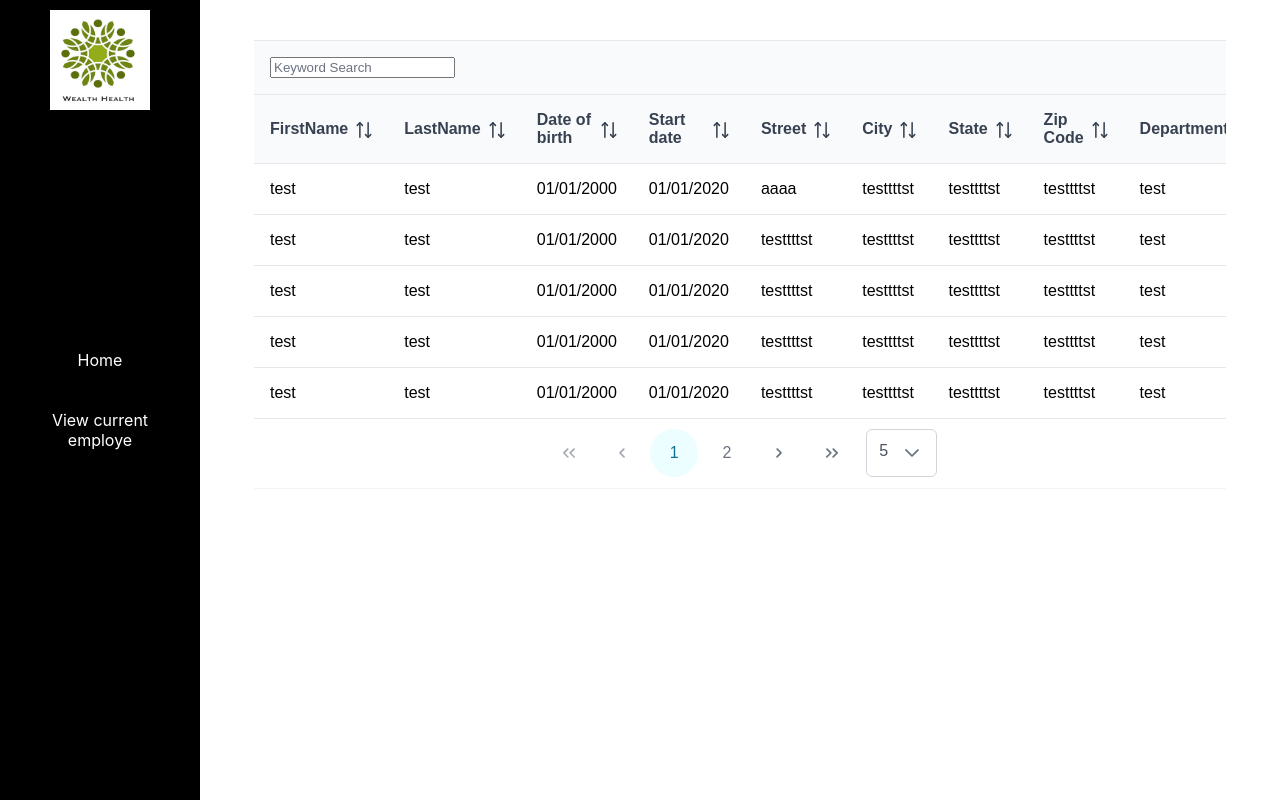
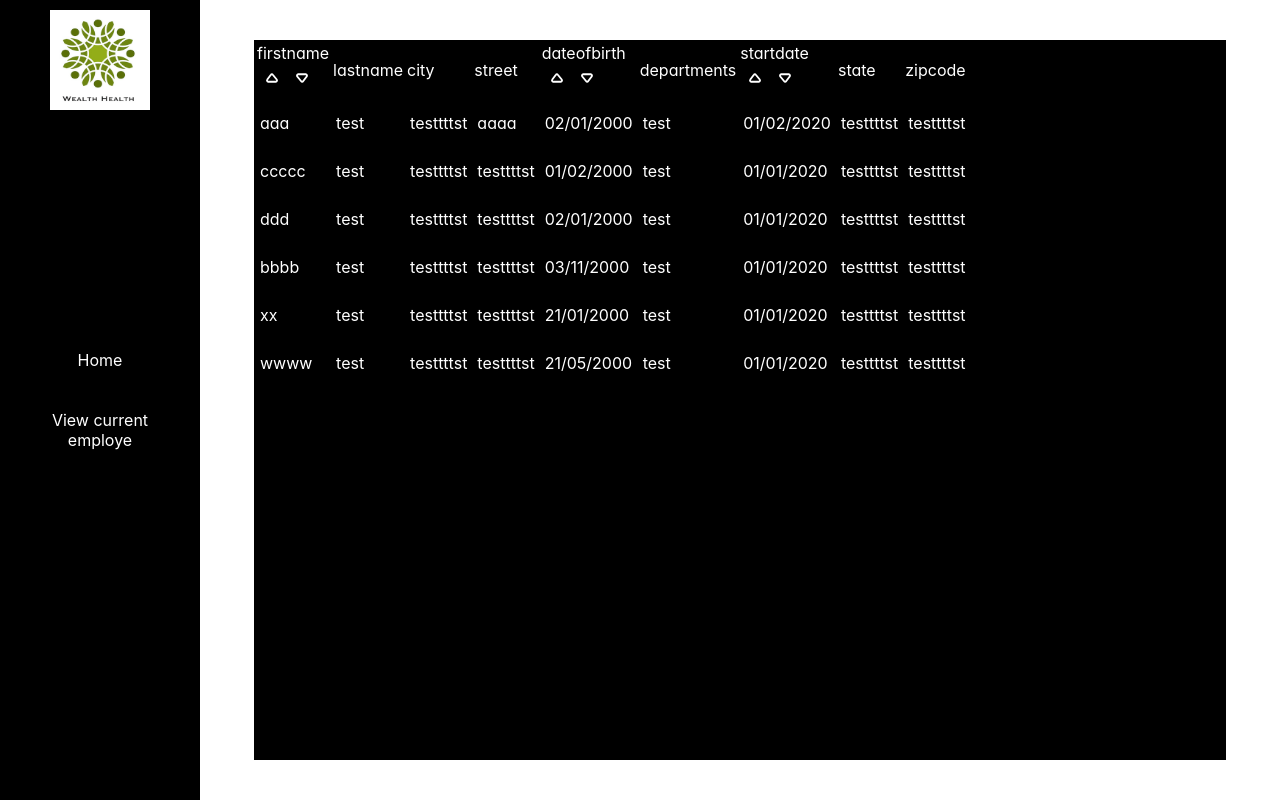
Before and after one commit to FlorentMarien/OC-React-Projet14, a React (Create React App) app: page /viewlist in a window 1280 px wide. Built offline with nearby package versions, Linux system fonts and the light colour scheme; a web font is replaced by a local one.

Commit message:
Ajout - datatableCustom

```diff
--- a/src/composantes/CalendrierCustom.jsx
+++ b/src/composantes/CalendrierCustom.jsx
@@ -149,7 +149,7 @@ function CalendrierCustom(props) {
 
         }
        tab = (
-        <div id={id} className='calendrier'>
+        <div id={id+"-custom"} className='calendrier'>
             <thead className='calendrier-activedate'>
             <p>{DateCal.getFullYear()}</p>
             <p>{DateCal.toLocaleDateString(objectformatCalendrier[formatCalendrier][2],{weekday:'long',day: 'numeric',month: 'long'})}</p>
@@ -188,7 +188,7 @@ function CalendrierCustom(props) {
     return (
         <>
             <div className={'full-container-'+id}>
-                <input type="text" value={DateCal.toLocaleDateString(objectformatCalendrier[formatCalendrier][2],{weekday:'long',day: 'numeric',month: 'long',year:'numeric'})} onClick={(e)=> Open === 1 ? setOpen(0) : setOpen(1)}/>
+                <input id={id} type="text" value={DateCal.toLocaleDateString(objectformatCalendrier[formatCalendrier][2],{weekday:'long',day: 'numeric',month: 'long',year:'numeric'})} onClick={(e)=> Open === 1 ? setOpen(0) : setOpen(1)}/>
                 <div className="calendrier-container">
                 {
                     Open === 1 &&
--- a/src/composantes/Datatable.jsx
+++ b/src/composantes/Datatable.jsx
@@ -6,11 +6,29 @@ import { Column } from 'primereact/column';
 import { useState } from 'react';
 import { departments } from '../assets/data/data';
 
-function Datatable(data) {
+import {DatatableCustom, ColumnCustom} from './DatatableCustom';
+
+function Datatable(props) {
     const [Search,setSearch] = useState('');
-    data = data.data;
+    let data = props.data;
     return (
-        <DataTable globalFilter={Search} globalFilterFields={['firstname', 'lastname', 'dateofbirth', 'startdate','street','city','state','zipcode','departments']} emptyMessage="No customers found." header={HeaderDatatable({state:Search,setstate:setSearch})} value={data} paginator rows={5} rowsPerPageOptions={[5, 10, 25, 50]} sortMode='multiple' tableStyle={{ minWidth: '50rem' }}>
+        <>
+         <DatatableCustom id={props.id} data={data}>
+            <ColumnCustom field="firstname" sortable></ColumnCustom>
+            <ColumnCustom field="lastname" ></ColumnCustom>
+            <ColumnCustom field="city"></ColumnCustom>
+            <ColumnCustom field="street"></ColumnCustom>
+            <ColumnCustom field="dateofbirth" dataType={"date"} sortable></ColumnCustom>
+            <ColumnCustom field="departments"></ColumnCustom>
+            <ColumnCustom field="startdate" dataType={"date"} sortable></ColumnCustom>
+            <ColumnCustom field="state"></ColumnCustom>
+            <ColumnCustom field="zipcode"></ColumnCustom>
+         </DatatableCustom>
+
+
+        {
+            /*
+            <DataTable globalFilter={Search} globalFilterFields={['firstname', 'lastname', 'dateofbirth', 'startdate','street','city','state','zipcode','departments']} emptyMessage="No customers found." header={HeaderDatatable({state:Search,setstate:setSearch})} value={data} paginator rows={5} rowsPerPageOptions={[5, 10, 25, 50]} sortMode='multiple' tableStyle={{ minWidth: '50rem' }}>
             <Column field="firstname" sortable header="FirstName"></Column>
             <Column field="lastname" sortable header="LastName"></Column>
             <Column field="dateofbirth" sortable header="Date of birth"></Column>
@@ -20,7 +38,10 @@ function Datatable(data) {
             <Column field="state" sortable header="State"></Column>
             <Column field="zipcode" sortable header="Zip Code"></Column>
             <Column field="departments" sortable header="Departments"></Column>
-        </DataTable>
+            </DataTable>
+            */
+        }
+        </>
     );
 }
 
--- /dev/null
+++ b/src/composantes/DatatableCustom.jsx
@@ -0,0 +1,144 @@
+import './../styles/Input.css';
+import './../styles/DatatableCustom.css';
+import { useState } from 'react';
+import ArrowUp from './../assets/icon/sort-up-svgrepo-com.svg';
+import ArrowDown from './../assets/icon/sort-down-svgrepo-com.svg';
+import { departments } from '../assets/data/data';
+import { invalid } from 'moment';
+
+export function ColumnCustom(props) {
+    return(
+        <td>{ props.name }</td>
+    );
+}
+function CelCustom(props){
+    let view;
+    if(props.dataType === "string" ) view = (<td>{props.value}</td>);
+    if(props.dataType === "date" ) view = (<td>{new Date(props.value).toLocaleDateString("fr-Fr")}</td>);
+    return (
+
+        <td>{ view }</td>
+    )
+}
+function HeaderCustom(props, state){
+    return (
+        <thead>
+            {
+                props.children.map( x => { return (
+                    <td>
+                        <div>{x.props.field}</div>
+                        {
+                        x.props.sortable === true &&
+                        <>
+                            <img src={ArrowUp} onClick={()=>FilterColumnAscend({field: x.props.field, dataType: x.props.dataType === undefined ? "string" : x.props.dataType, state:state})} name="Filter list ascending"/>
+                            <img src={ArrowDown} onClick={()=>FilterColumnDesc({field: x.props.field, dataType: x.props.dataType === undefined ? "string" : x.props.dataType, state:state,})} name="Filter list descending"/>
+                        </>
+                        }
+                    </td>
+                )})
+            }
+        </thead>
+    );
+}
+export function DatatableCustom(props) {
+    let [listUser,setlistUser] = useState(props.data);
+    let datatable = (
+        <table id={props.id !== undefined && props.id} className='datatable'>
+        {HeaderCustom(props, [listUser,setlistUser])}
+        {
+            listUser.map(dataelement => {
+                let line= (
+                    <tr>
+                        {props.children.map( x => { return CelCustom({ columName:x.props.field,value:dataelement[x.props.field], dataType:x.props.dataType === undefined ? "string" : x.props.dataType})})}
+                    </tr>
+                );
+                return line;
+            })
+        }
+        </table>
+     );
+    return (
+        <>
+            {datatable}
+        </>
+    );
+}
+function Filter(text1,text2,dataType,order){
+    let verif = 1;
+    if(dataType === "string"){
+        let string1 = new String(text1);
+        let string2 = new String(text2);
+        if(string1 !== string2){
+            if(string1.length === 0) {
+                verif=2;
+                if(string1.length === 0 && string2.length === 0) verif=0;
+            }
+            else{
+                if(string2.length === 0) verif=0;
+                else{
+                    for(let x=0;x < string1.length;x++){
+                        if(string1.charCodeAt(x) < string2.charCodeAt(x)) verif=2;
+                    }
+                }
+            }
+        }else{ verif = 0;}
+    }
+    if(dataType === "date"){
+        let date1 = new Date(text1);
+        let date2 = new Date(text2);
+
+        if(!isNaN(date1.getTime()) === true && !isNaN(date2.getTime()) === true ){
+
+            if(date1.getTime() === date2.getTime()) verif = 0;
+            if(date1.getTime() > date2.getTime()) verif = 1;
+            if(date1.getTime() < date2.getTime()) verif = 2;
+        }else{
+            if(isNaN(date1.getTime()) === true){
+                if(order === "desc" && !isNaN(date2.getTime()) === true) verif = 2;
+                else verif=0;
+
+                if(order === "asc" && !isNaN(date2.getTime()) === true) verif = 1;
+            }else verif = 0;
+        }
+
+    }
+    return verif;
+    // 0 = / 1 < / 2 >
+}
+//inverser
+function FilterColumnDesc(obj){
+    let defaultState = {...obj.state};
+    let listUser = [...defaultState[0]];
+    let field = obj.field;
+    let dataType = obj.dataType;
+    let x=0;
+    while(x < listUser.length-1){
+       if(Filter(listUser[x][field] , listUser[x+1][field],dataType,"desc") === 2){
+            let tampon = listUser[x];
+            listUser[x] = listUser[x+1];
+            listUser[x+1] = tampon;
+            x=0;
+       }else{
+       x++;
+       }
+    }
+    defaultState[1]([...listUser]);
+}
+function FilterColumnAscend(obj){
+    let defaultState = {...obj.state};
+    let listUser = [...defaultState[0]];
+    let field = obj.field;
+    let dataType = obj.dataType;
+    let x=0;
+    while(x < listUser.length-1){
+       if(Filter(listUser[x][field] , listUser[x+1][field],dataType,"asc") === 1){
+            let tampon = listUser[x+1];
+            listUser[x+1] = listUser[x];
+            listUser[x] = tampon;
+            x=0;
+       }else {
+        x++;
+       }
+    }
+    defaultState[1]([...listUser]);
+}
--- a/src/composantes/InputDate.jsx
+++ b/src/composantes/InputDate.jsx
@@ -4,14 +4,12 @@ import CalendrierCustom from './CalendrierCustom'
 import 'react-datepicker/src/stylesheets/datepicker.scss'
 import { useState } from 'react';
 function InputDate(props) {
-
-    const [DateCal,setDateCal] = useState(new Date());
     let data = props.data;
     return (
         <>
         <label>{data.label}</label>
-        {/*<DatePicker id={data.name} name={data.name} selected={DateCal} onChange={(date) => setDateCal(date)} />*/}
-        <CalendrierCustom id={data.name+"-custom"} selected={DateCal} onChange={(date) => {setDateCal(date)}} rangeYear={props.rangeYear} rangeWeekday={props.rangeWeekday} formatCalendrier={props.formatCalendrier}/>
+        {/*<DatePicker id={data.name} name={data.name} selected={props.state[0]} onChange={(date) => props.state[1](date)} />*/}
+        <CalendrierCustom id={data.name} selected={props.state[0]} onChange={(date) => { props.state[1](date);}} rangeYear={props.rangeYear} rangeWeekday={props.rangeWeekday} formatCalendrier={props.formatCalendrier}/>
         </>
     );
 }
--- a/src/flux.js
+++ b/src/flux.js
@@ -1,7 +1,7 @@
 import { configureStore } from '@reduxjs/toolkit'
 import { combineReducers } from 'redux'
 
-const info = [{firstname:'test',lastname:'test',dateofbirth:'01/01/2000',startdate:'01/01/2020',street:'aaaa',city:'testtttst',state:'testtttst',zipcode:'testtttst',departments:'test'},{firstname:'test',lastname:'test',dateofbirth:'01/01/2000',startdate:'01/01/2020',street:'testtttst',city:'testtttst',state:'testtttst',zipcode:'testtttst',departments:'test'},{firstname:'test',lastname:'test',dateofbirth:'01/01/2000',startdate:'01/01/2020',street:'testtttst',city:'testtttst',state:'testtttst',zipcode:'testtttst',departments:'test'},{firstname:'test',lastname:'test',dateofbirth:'01/01/2000',startdate:'01/01/2020',street:'testtttst',city:'testtttst',state:'testtttst',zipcode:'testtttst',departments:'test'},{firstname:'test',lastname:'test',dateofbirth:'01/01/2000',startdate:'01/01/2020',street:'testtttst',city:'testtttst',state:'testtttst',zipcode:'testtttst',departments:'test'},{firstname:'test',lastname:'test',dateofbirth:'01/01/2000',startdate:'01/01/2020',street:'testtttst',city:'testtttst',state:'testtttst',zipcode:'testtttst',departments:'test'}]
+const info = [{firstname:'aaa',lastname:'test',dateofbirth:'01/02/2000',startdate:'02/01/2020',street:'aaaa',city:'testtttst',state:'testtttst',zipcode:'testtttst',departments:'test'},{firstname:'ccccc',lastname:'test',dateofbirth:'02/01/2000',startdate:'01/01/2020',street:'testtttst',city:'testtttst',state:'testtttst',zipcode:'testtttst',departments:'test'},{firstname:'ddd',lastname:'test',dateofbirth:'01/02/2000',startdate:'01/01/2020',street:'testtttst',city:'testtttst',state:'testtttst',zipcode:'testtttst',departments:'test'},{firstname:'bbbb',lastname:'test',dateofbirth:'11/03/2000',startdate:'01/01/2020',street:'testtttst',city:'testtttst',state:'testtttst',zipcode:'testtttst',departments:'test'},{firstname:'xx',lastname:'test',dateofbirth:'01/21/2000',startdate:'01/01/2020',street:'testtttst',city:'testtttst',state:'testtttst',zipcode:'testtttst',departments:'test'},{firstname:'wwww',lastname:'test',dateofbirth:'05/21/2000',startdate:'01/01/2020',street:'testtttst',city:'testtttst',state:'testtttst',zipcode:'testtttst',departments:'test'}]
 
 const userReducer = (state = info,action) => {
     if(action.type === "ADD_USER") {
--- a/src/pages/Index.jsx
+++ b/src/pages/Index.jsx
@@ -16,6 +16,9 @@ function Index() {
   const dispatch = useDispatch();
   const [State,SetState] = useState({label:states[0].name,value:states[0].name,selectedIndex:0})
   const [Department,SetDepartment] = useState({label:departments[0].name,value:departments[0].name,selectedIndex:0});
+
+  const[StateStartDate,SetStateStartDate] = useState(new Date())
+  const[StateDateOfBirth,SetStateDateOfBirth] = useState(new Date())
   const [ModaleValue,setModaleValue] = useState({text:"Confirmation", open:0})
   //const notify = () => toast("Ajout réussi");
   const options = {
@@ -51,8 +54,8 @@ function Index() {
     let data = {
       firstname: document.getElementById("input-firstname").value,
       lastname: document.getElementById("input-lastname").value,
-      dateofbirth: document.getElementById("input-datebirth").value,
-      startdate: document.getElementById("input-startdate").value,
+      dateofbirth: StateDateOfBirth,
+      startdate: StateStartDate,
       street: document.getElementById("input-street").value,
       city: document.getElementById("input-city").value,
       state: State.label,
@@ -73,8 +76,8 @@ function Index() {
           <div>
             <InputText data={{label: 'Firstname',name:'input-firstname'}} />
             <InputText data={{label: 'Lastname',name:'input-lastname'}} />
-            <InputDate data={{label: 'Date of Birth',name:'input-datebirth'}} rangeYear={[1940,new Date().getFullYear()]} formatCalendrier={"en-US"}/>
-            <InputDate data={{label: 'Start Date',name:'input-startdate'}} rangeYear={[2000,new Date().getFullYear()+5]} rangeWeekday={[6,0]} formatCalendrier={"fr-FR"}/>
+            <InputDate data={{label: 'Date of Birth',name:'input-datebirth'}} state={[StateDateOfBirth,SetStateDateOfBirth]} rangeYear={[1940,new Date().getFullYear()]} formatCalendrier={"en-US"}/>
+            <InputDate data={{label: 'Start Date',name:'input-startdate'}} state={[StateStartDate,SetStateStartDate]}  rangeYear={[2000,new Date().getFullYear()+5]} rangeWeekday={[6,0]} formatCalendrier={"fr-FR"}/>
           </div>
           <div className='formborder'>
             <InputText data={{label: 'Street',name:'input-street'}} />
--- a/src/pages/Viewlist.jsx
+++ b/src/pages/Viewlist.jsx
@@ -1,12 +1,13 @@
 import Datatable from '../composantes/Datatable';
 import './../styles/Input.css';
+import './../styles/Viewlist.css';
 import flux from './../flux';
 function Viewlist() {
   let filterForm = flux.getState().listuser;
   return (
     <section>
-      <div className='bg--white'>
-        <Datatable data={flux.getState().listuser}/>
+      <div>
+        <Datatable id={"datatable"} data={flux.getState().listuser}/>
       </div>
     </section>
   );
--- /dev/null
+++ b/src/styles/DatatableCustom.css
@@ -0,0 +1,3 @@
+.datatable tr td, .datatable thead td{
+    color:white;
+}
--- /dev/null
+++ b/src/styles/Viewlist.css
@@ -0,0 +1,3 @@
+#datatable tr td, #datatable thead td{
+    color:white;
+}
```
Also changed, not shown: src/assets/icon/sort-down-svgrepo-com.svg (added), src/assets/icon/sort-up-svgrepo-com.svg (added).
